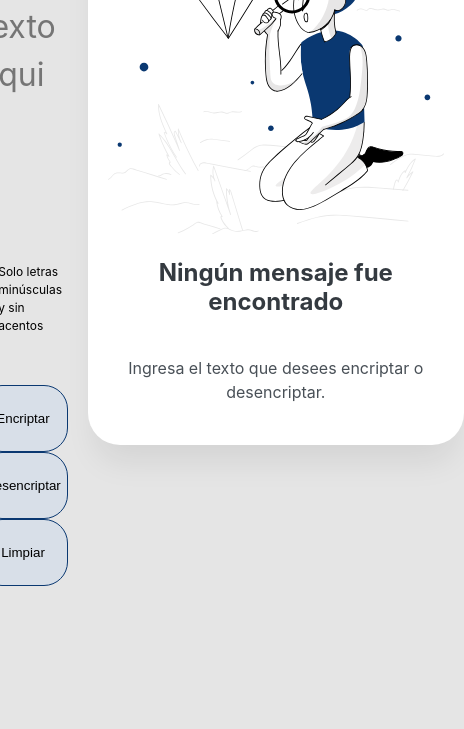
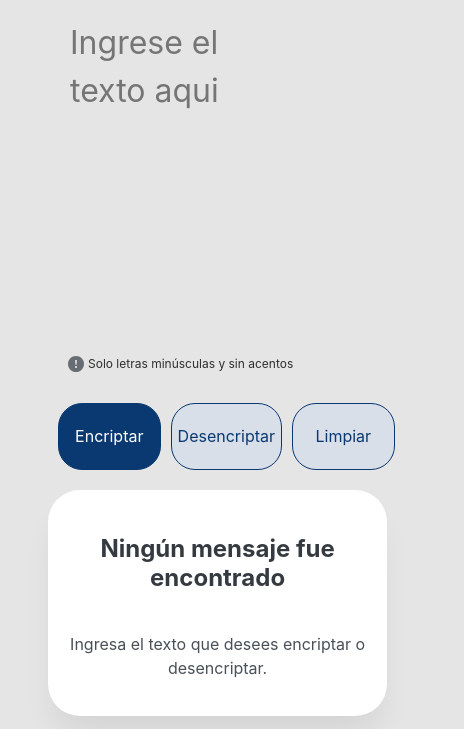
Before and after one commit to facundo37858/Encriptador, a plain HTML site: page index.html in a window 390 px wide. Shown: the part 115-844 px from the top of the page, 464 px wide, since content can reach past the window. Drawn offline with Linux system fonts and the light colour scheme.

Commit message:
styles resposive

```diff
--- a/styles.css
+++ b/styles.css
@@ -25,8 +25,9 @@ body {
     flex-direction: column;
     /* align-items: center; */
     /* justify-content: center; */
-    gap: 50px;
+    gap: 30px;
     width: 60%;
+    margin-top: 20px;
 }
 .conteiner-aux{
     background-color: white;
@@ -39,14 +40,14 @@ body {
     align-items: center;
     justify-content: center;
     height: 500px;
-    margin: 0 20px 0 20px;
+    margin: 20px 20px 0 20px;
 }
 .container-msjEncrip{
     display: flex;
     flex-direction: column;
     align-items: center;
     justify-content: center;
-    gap: 50px;
+    gap: 50px;;
 
 }
 
@@ -85,6 +86,8 @@ p{
     display: flex;
     align-items: center;
     gap: 4px;
+    opacity: 0.8;
+    user-select: none;
 }
 .mensajeEncrip{
     width: 336px;
@@ -102,6 +105,8 @@ p{
     outline: none;
 }
 .container-btn{
+    display: flex;
+    gap: 10px;
 
 }
 .btn{
@@ -111,6 +116,27 @@ p{
     border: 1px solid #0A3871;
     border-radius: 24px;
     cursor: pointer;
+    font-family: 'Inter',sans-serif;
+    font-style: normal;
+    font-weight: 400;
+    font-size: 16px;
+    line-height: 19px;
+    text-align: center;
+    color: #0A3871;
+    transition: .4s;
+}
+.container-btn > .btn:first-child {
+    color:#FFFFFF;
+    background: #0A3871;
+    transition: .4s;
+}
+
+.btn:active {
+    background: #FFFFFF;
+    -webkit-box-shadow: inset 0px 0px 20px #c1c1c1;
+       -moz-box-shadow: inset 0px 0px 20px #c1c1c1;
+            box-shadow: inset 0px 0px 20px #c1c1c1;
+     outline: none;
 }
 
 .btn-copy{
@@ -121,6 +147,13 @@ p{
     border-radius: 24px;
     cursor: pointer;
     transition: .2s;
+    font-family: 'Inter',sans-serif;
+    font-style: normal;
+    font-weight: 400;
+    font-size: 16px;
+    line-height: 19px;
+    text-align: center;
+    color: #0A3871;
 }
 .btn-copy:disabled{
     border: none;
@@ -132,7 +165,7 @@ p{
        -moz-box-shadow: inset 0px 0px 5px #c1c1c1;
             box-shadow: inset 0px 0px 5px #c1c1c1;
      outline: none;
-  }
+}
 
 .parrafo{
     font-family: 'Inter', sans-serif;
@@ -197,3 +230,47 @@ p{
     --transform: translateY(0);
     --transition: transform .8s .8s;
 }
+@media screen and (max-width:960px) {
+    .container{
+        flex-direction: column;
+        margin-left: 20px;
+
+    }
+    #muheco{
+        display: none;
+    }
+
+    .conteiner-aux{
+        height: 100%;
+        width: 90%;
+    }
+    .aviso{
+        margin-left: 40px;
+    }
+    .container-btn{
+        margin-left: 30px;
+        width: 100%;
+    }
+    #mensaje{
+        margin-left: 40px;
+    }
+
+}
+
+@media screen and (max-width:480px) {
+    .container{
+        flex-direction: column;
+        margin-left: 20px;
+        width: 100%;
+
+    }
+    .container-btn{
+        width: 150%;
+    }
+    .aviso{
+        width: 150%;
+    }
+    .conteiner-aux{
+        width: 80%;
+    }
+}
```
Also changed, not shown: index.js (line endings or trailing spaces).
